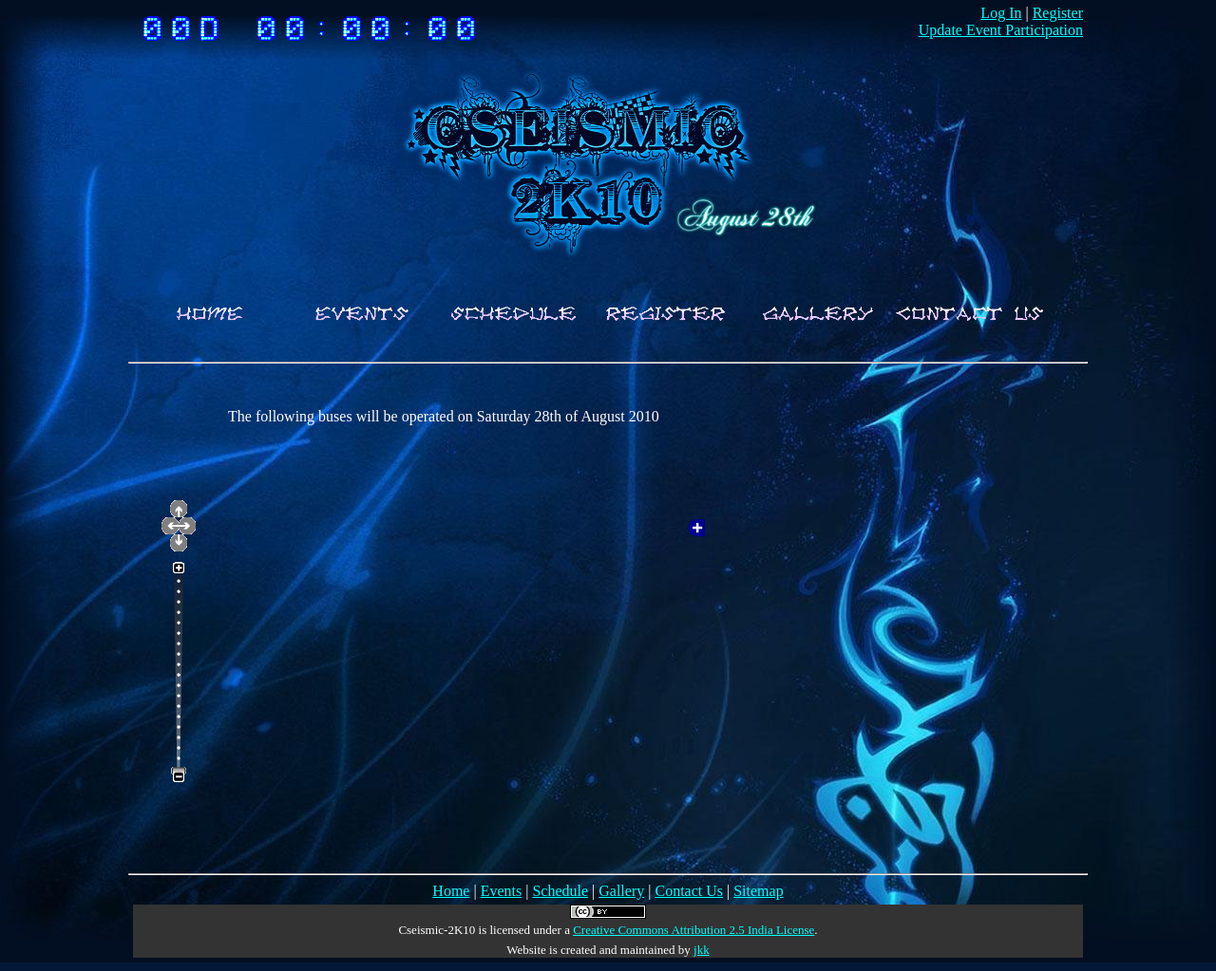
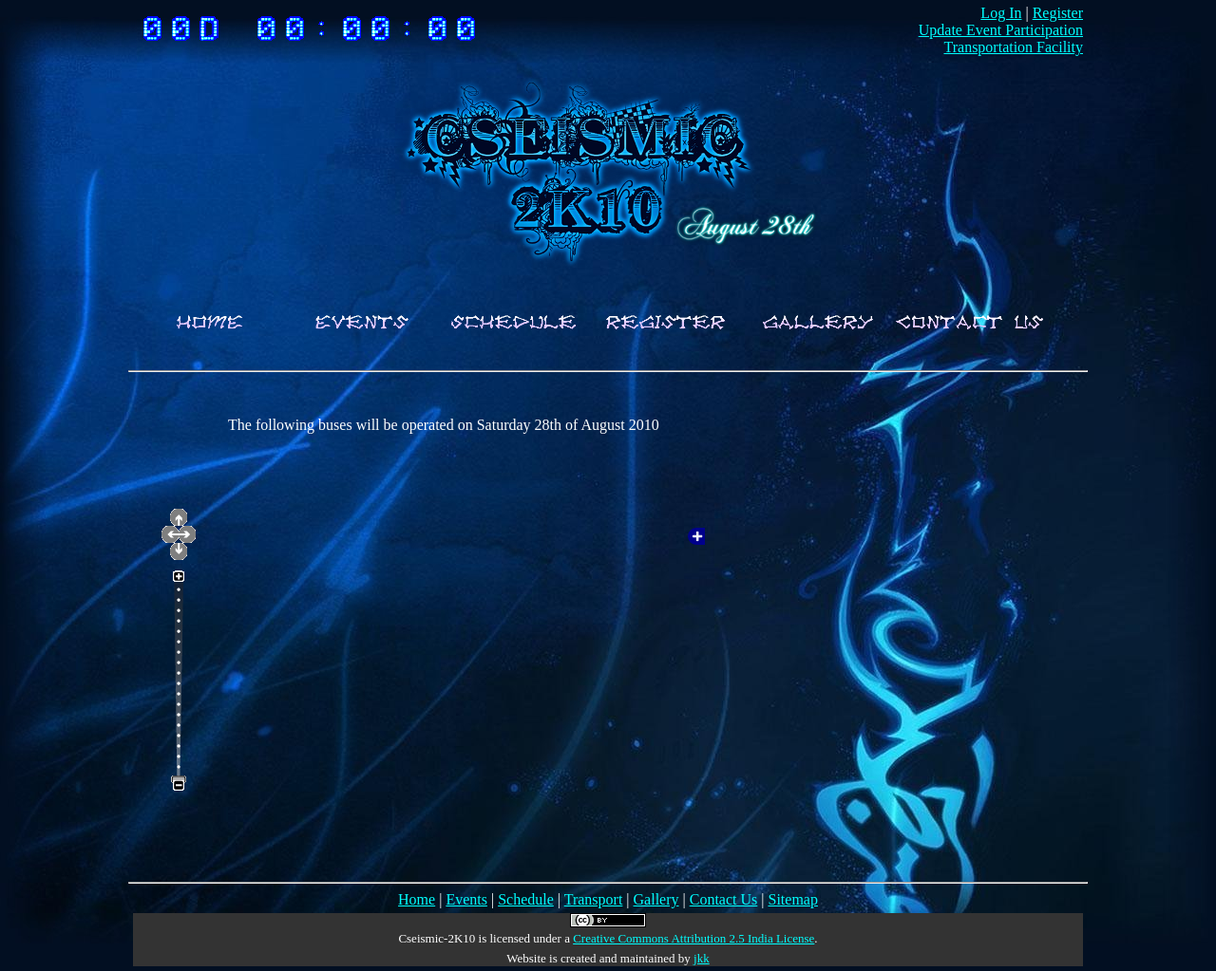
Before and after one commit to justjkk/cseismic2kx, a Django app: template templates/transport/show_route.html in a window 1280 px wide. Shown: the whole page at 95% size. Run offline with Django 3.2, Linux system fonts and the light colour scheme; the template is opened without the code that fills it, so the values that code supplies are empty.

Commit message:
Reduced Growl displaytime; Added links to Transport

```diff
--- a/templates/richbase.html
+++ b/templates/richbase.html
@@ -41,6 +41,8 @@
             {% endif %}
             <br>
             <a href="{% url participant_events %}">Update Event Participation</a>
+            <br>
+            <a href="{% url bus_routes %}">Transportation Facility</a>
         </div>
         <div style="float:left;"><div id="glowingLayout"></div></div>
         <h1 style="clear:both; text-align: center;">
@@ -66,9 +68,11 @@
             <a href="/">Home</a> |
             <a href="{% url events %}">Events</a> |
             <a href="{% url schedule %}">Schedule</a> |
+            <a href="{% url bus_routes %}">Transport</a> |
             <a href="{% url gallery %}">Gallery</a> |
             <a href="{% url contact_us %}">Contact Us</a> |
             <a href="{% url sitemap %}">Sitemap</a>
+
         </div>
         <div class="license">
         <a rel="license" href="http://creativecommons.org/licenses/by/2.5/in/"><img alt="Creative Commons License" style="border-width:0" src="{{ MEDIA_URL }}/images/ccby80x15.png" /></a><br />Cseismic-2K10 is licensed under a <a rel="license" href="http://creativecommons.org/licenses/by/2.5/in/">Creative Commons Attribution 2.5 India License</a>.
--- a/templates/sitemap.html
+++ b/templates/sitemap.html
@@ -20,6 +20,7 @@
                 {% endfor %}
             </ul>
             <li>Schedule - <a href="{% url schedule %}">{% url schedule %}</a></li>
+            <li>Transportation Facility - <a href="{% url bus_routes %}">{% url bus_routes %}</a></li>
             <li>Gallery - <a href="{% url gallery %}">{% url gallery %}</a></li>
             <li>Sitemap - <a href="{% url sitemap %}">{% url sitemap %}</a></li>
         </ul>
--- a/templates/transport/show_route.html
+++ b/templates/transport/show_route.html
@@ -136,7 +136,7 @@ function addStop(lat,lon,id, name, timings, is_layer_stop) {
        var marker = new OpenLayers.Marker(new OpenLayers.LonLat(lon,lat).transform(new OpenLayers.Projection("EPSG:4326"), map.getProjectionObject()), icon16.clone());
     }
     marker.events.register("mouseover", marker, function(e){
-      $.growl.settings.displayTimeout = 10000;
+      $.growl.settings.displayTimeout = 4000;
 	   $.growl(name, timings);
 		OpenLayers.Event.stop(e);
 		});
```
